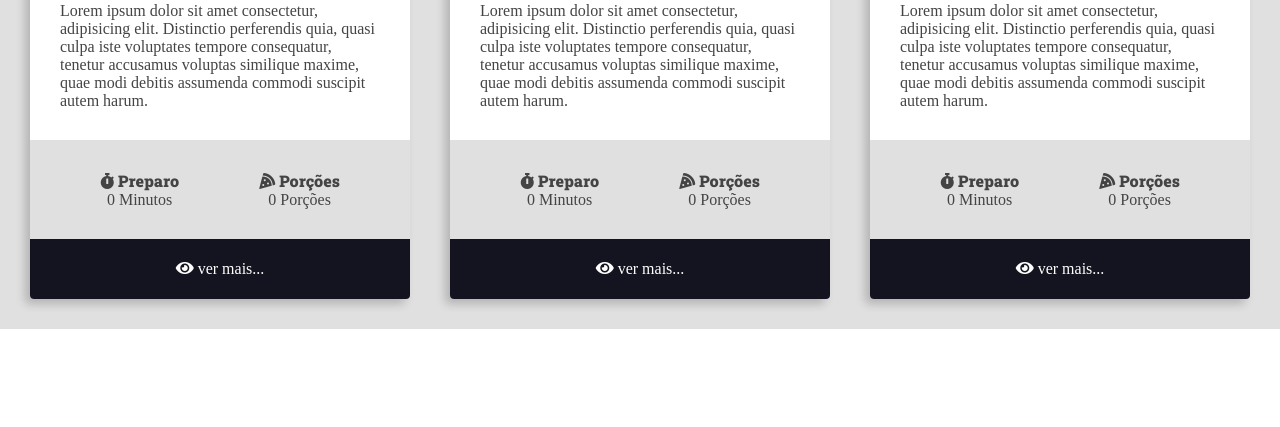
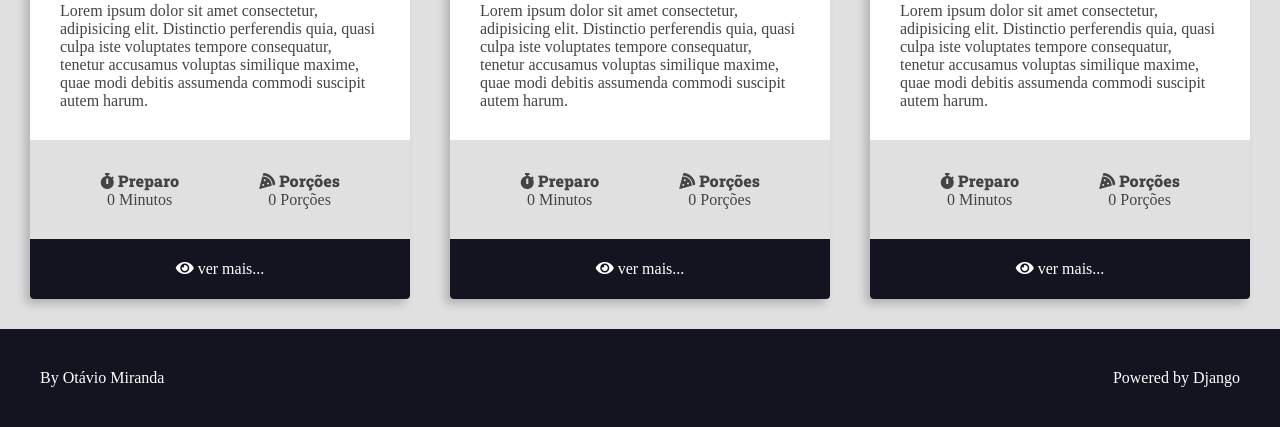
Before and after one commit to thyagosme/curso-django-projeto1, a Django app: page / in a window 1280 px wide. Shown: the part 839-1266 px from the top of the page. Before the commit the page ends 1168 px from the top, so only its background shows below. Run offline with Django 4.2, Linux system fonts and the light colour scheme; some libraries are stand-ins or nearby versions.

Commit message:
Adicionado o partial footer

```diff
--- a/recipes/templates/recipes/pages/home.html
+++ b/recipes/templates/recipes/pages/home.html
@@ -13,7 +13,9 @@
             {% include 'recipes/partials/recipe.html' %}
             {% include 'recipes/partials/recipe.html' %}
         </div>
+
     </main>
+    {% include 'recipes/partials/footer.html' %}
 </body>
 
 
--- /dev/null
+++ b/recipes/templates/recipes/partials/footer.html
@@ -0,0 +1,10 @@
+<footer class="main-footer">
+    <div class="developer">
+      <a href="https://www.otaviomiranda.com.br/" target="_blank" rel="noreferrer noopener">By Otávio Miranda</a>
+    </div>
+
+    <div class="powered">
+      <a href="https://www.djangoproject.com/" target="_blank" rel="noreferrer noopener">Powered by Django</a>
+    </div>
+
+</footer>
--- a/recipes/templates/recipes/partials/head.html
+++ b/recipes/templates/recipes/partials/head.html
@@ -270,5 +270,24 @@
             filter: brightness(2);
 
         }
+
+        .main-footer {
+            display: flex;
+            align-items: center;
+            justify-content: space-between;
+            background: var(--color-primary-dark);
+            color: var(--color-white);
+            padding: var(--spacing-gutter-large);
+        }
+
+        .main-footer a {
+            color: var(--color-white);
+            text-decoration: none;
+            transition: all 300ms ease-in-out;
+        }
+
+        .main-footer a:hover {
+            filter: brightness(2);
+        }
     </style>
 </head>
--- a/recipes/templates/recipes/partials/recipe.html
+++ b/recipes/templates/recipes/partials/recipe.html
@@ -50,4 +50,5 @@
             <span>ver mais...</span>
         </a>
     </footer>
+
 </div>
```
